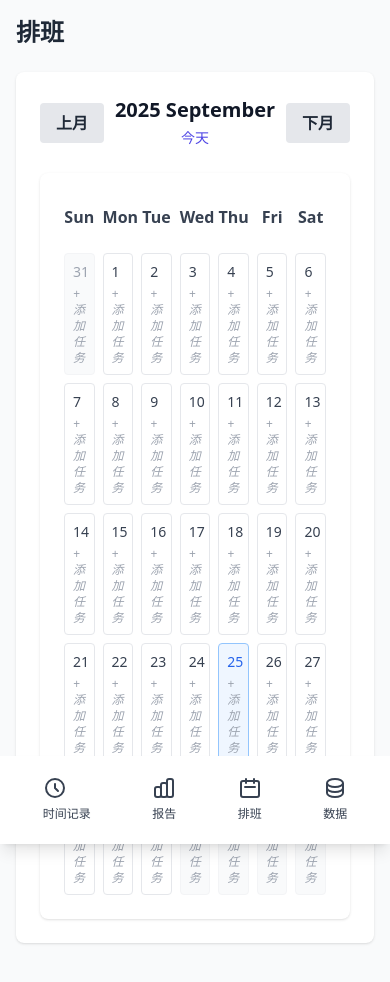
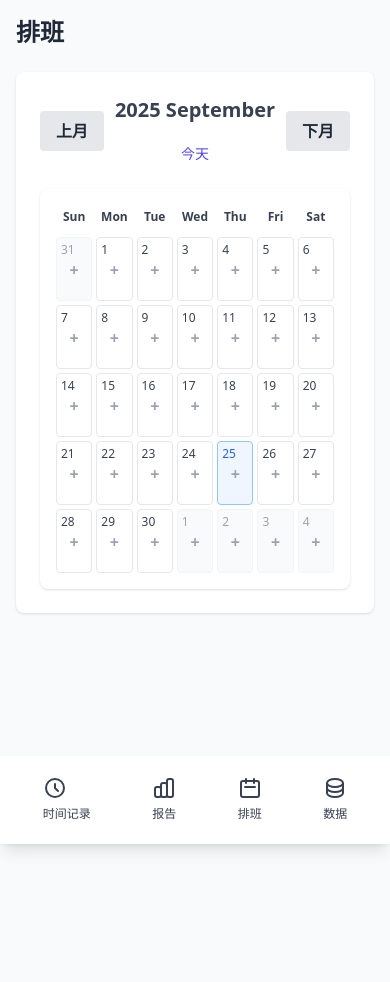
Before and after one commit to JiuWang95/workcum, a React (Vite) app: page /schedule in a window 390 px wide. Shown: the top 982 px of the page. After the commit the page ends 844 px from the top, so only its background shows below. Built offline with nearby package versions, Linux system fonts and the light colour scheme.

Commit message:
style: 统一标题样式并优化日历组件响应式布局
在全局样式中添加标题类(page-heading, section-heading, subsection-heading)并替换各组件中的内联样式
优化MonthlyScheduleCalendar组件在不同屏幕尺寸下的显示效果

```diff
--- a/src/components/CustomShiftManager.jsx
+++ b/src/components/CustomShiftManager.jsx
@@ -77,7 +77,7 @@ const CustomShiftManager = () => {
   return (
     <div className="bg-white rounded-lg shadow p-6 mb-6">
       <div className="flex justify-between items-center mb-4">
-        <h2 className="text-xl font-semibold text-gray-700">{t('time_entry.custom_shift.title')}</h2>
+        <h2 className="section-heading">{t('time_entry.custom_shift.title')}</h2>
         <button
           onClick={() => setShowForm(!showForm)}
           className="bg-indigo-600 hover:bg-indigo-700 text-white font-bold py-2 px-4 rounded focus:outline-none focus:shadow-outline"
--- a/src/components/MonthlyScheduleCalendar.jsx
+++ b/src/components/MonthlyScheduleCalendar.jsx
@@ -140,39 +140,49 @@ const MonthlyScheduleCalendar = ({ currentDate, onDateChange }) => {
   };
 
   return (
-    <div className="bg-white rounded-lg shadow p-6">
-      <div className="grid grid-cols-7 gap-2 mb-4">
+    <div className="bg-white rounded-lg shadow p-4 md:p-6">
+      <div className="grid grid-cols-7 gap-1 mb-2 md:mb-4">
         {['Sun', 'Mon', 'Tue', 'Wed', 'Thu', 'Fri', 'Sat'].map((day, index) => (
-          <div key={index} className="text-center font-semibold text-gray-700 py-2">
+          <div key={index} className="text-center font-semibold text-gray-700 py-1 md:py-2 text-xs md:text-sm">
             {day}
           </div>
         ))}
       </div>
 
-      <div className="grid grid-cols-7 gap-2">
+      <div className="grid grid-cols-7 gap-1">
         {calendarDays.map((day, index) => {
           const daySchedules = getScheduleForDate(day);
           const dayTimeEntries = getTimeEntriesForDate(day);
           const isToday = isSameDay(day, new Date());
           const isCurrentMonth = isSameMonth(day, currentDate);
 
+          // Limit the number of items displayed on mobile
+          const maxItemsMobile = 1;
+          const maxItemsDesktop = 2;
+          const isMobile = window.innerWidth < 768;
+          const maxItems = isMobile ? maxItemsMobile : maxItemsDesktop;
+
+          const totalItems = daySchedules.length + dayTimeEntries.length;
+          const showItems = Math.min(totalItems, maxItems);
+          const hasMoreItems = totalItems > maxItems;
+
           return (
             <div
               key={index}
-              className={`min-h-24 border rounded p-2 cursor-pointer ${
+              className={`min-h-16 md:min-h-24 border rounded p-1 md:p-2 cursor-pointer ${
                 isToday ? 'bg-blue-50 border-blue-300' : isCurrentMonth ? 'border-gray-200' : 'border-gray-100 bg-gray-50'
               }`}
               onClick={() => handleDateClick(day)}
             >
-              <div className={`text-sm font-medium mb-1 ${
+              <div className={`text-xs md:text-sm font-medium mb-1 ${
                 isToday ? 'text-blue-600' : isCurrentMonth ? 'text-gray-700' : 'text-gray-400'
               }`}>
                 {format(day, 'd')}
               </div>
 
-              <div className="space-y-1">
+              <div className="space-y-0.5 md:space-y-1">
                 {/* Display schedules */}
-                {daySchedules.slice(0, 2).map((schedule) => (
+                {daySchedules.slice(0, maxItems).map((schedule) => (
                   <div
                     key={schedule.id}
                     className="text-xs bg-indigo-100 text-indigo-800 p-1 rounded truncate"
@@ -181,37 +191,37 @@ const MonthlyScheduleCalendar = ({ currentDate, onDateChange }) => {
                       handleEdit(schedule);
                     }}
                   >
-                    <div className="font-medium">{schedule.title}</div>
-                    <div className="text-indigo-600">
+                    <div className="font-medium truncate">{schedule.title}</div>
+                    <div className="text-indigo-600 text-xs">
                       {formatTime(schedule.startTime)} - {formatTime(schedule.endTime)}
                     </div>
                   </div>
                 ))}
 
-                {/* Display time entries */}
-                {dayTimeEntries.slice(0, 2).map((entry) => (
+                {/* Display time entries if no schedules or space available */}
+                {daySchedules.length < maxItems && dayTimeEntries.slice(0, maxItems - daySchedules.length).map((entry) => (
                   <div
                     key={entry.id}
                     className="text-xs bg-green-100 text-green-800 p-1 rounded truncate"
                   >
-                    <div className="font-medium">{t('time_entry.entry')}</div>
-                    <div className="text-green-600">
+                    <div className="font-medium truncate">{t('time_entry.entry')}</div>
+                    <div className="text-green-600 text-xs">
                       {formatTime(entry.startTime)} - {formatTime(entry.endTime)}
                     </div>
                   </div>
                 ))}
 
                 {/* Show count if there are more items */}
-                {(daySchedules.length + dayTimeEntries.length) > 4 && (
+                {hasMoreItems && (
                   <div className="text-xs text-gray-500">
-                    +{(daySchedules.length + dayTimeEntries.length) - 4} more
+                    +{totalItems - maxItems} more
                   </div>
                 )}
 
                 {/* Show placeholder if no items */}
-                {daySchedules.length === 0 && dayTimeEntries.length === 0 && (
-                  <div className="text-xs text-gray-400 italic">
-                    {t('schedule.add_task')}
+                {totalItems === 0 && (
+                  <div className="flex justify-center items-center h-4 md:h-6">
+                    <span className="text-gray-400 text-base md:text-lg font-bold">+</span>
                   </div>
                 )}
               </div>
@@ -223,7 +233,7 @@ const MonthlyScheduleCalendar = ({ currentDate, onDateChange }) => {
       {showModal && (
         <div className="fixed inset-0 bg-black bg-opacity-50 flex items-center justify-center z-50">
           <div className="bg-white rounded-lg p-6 w-full max-w-md">
-            <h2 className="text-xl font-bold mb-4">
+            <h2 className="section-heading">
               {formData.id ? t('schedule.edit_schedule') : t('schedule.add_schedule')}
             </h2>
 
--- a/src/components/ScheduleCalendar.jsx
+++ b/src/components/ScheduleCalendar.jsx
@@ -166,7 +166,7 @@ const ScheduleCalendar = ({ currentDate }) => {
       {showModal && (
         <div className="fixed inset-0 bg-black bg-opacity-50 flex items-center justify-center z-50">
           <div className="bg-white rounded-lg p-6 w-full max-w-md">
-            <h2 className="text-xl font-bold mb-4">
+            <h2 className="section-heading">
               {formData.id ? t('schedule.edit_schedule') : t('schedule.add_schedule')}
             </h2>
 
--- a/src/components/TimeEntryForm.jsx
+++ b/src/components/TimeEntryForm.jsx
@@ -107,7 +107,7 @@ const TimeEntryForm = ({ onAddEntry }) => {
 
   return (
     <div className="bg-white rounded-lg shadow p-6">
-      <h2 className="text-xl font-semibold text-gray-700 mb-4">{t('time_entry.add_entry')}</h2>
+      <h2 className="section-heading">{t('time_entry.add_entry')}</h2>
       <form onSubmit={handleSubmit}>
         <div className="mb-4">
           <label className="block text-gray-700 text-sm font-bold mb-2" htmlFor="date">
--- a/src/pages/ReportPage.jsx
+++ b/src/pages/ReportPage.jsx
@@ -49,7 +49,7 @@ const ReportPage = () => {
 
   return (
     <div className="max-w-6xl mx-auto">
-      <h1 className="text-2xl font-bold text-gray-800 mb-6">{t('reports.title')}</h1>
+      <h1 className="page-heading">{t('reports.title')}</h1>
 
       <div className="bg-white rounded-lg shadow p-6 mb-8">
         <div className="grid grid-cols-1 md:grid-cols-4 gap-4 mb-6">
@@ -105,7 +105,7 @@ const ReportPage = () => {
         </div>
 
         <div className="bg-indigo-50 rounded-lg p-4 mb-6">
-          <h2 className="text-lg font-semibold text-indigo-800 mb-2">{t('reports.summary')}</h2>
+          <h2 className="subsection-heading">{t('reports.summary')}</h2>
           <p className="text-2xl font-bold text-indigo-600">
             {totalHours}h {remainingMinutes}m
           </p>
--- a/src/pages/SchedulePage.jsx
+++ b/src/pages/SchedulePage.jsx
@@ -22,7 +22,7 @@ const SchedulePage = () => {
 
   return (
     <div className="max-w-6xl mx-auto">
-      <h1 className="text-2xl font-bold text-gray-800 mb-6">{t('schedule.title')}</h1>
+      <h1 className="page-heading">{t('schedule.title')}</h1>
 
       <div className="bg-white rounded-lg shadow p-6 mb-8">
         <div className="flex justify-between items-center mb-6">
@@ -34,7 +34,7 @@ const SchedulePage = () => {
           </button>
 
           <div className="text-center">
-            <h2 className="text-xl font-semibold">
+            <h2 className="section-heading">
               {format(currentMonth, 'yyyy MMMM')}
             </h2>
             <button
--- a/src/pages/TimeEntryPage.jsx
+++ b/src/pages/TimeEntryPage.jsx
@@ -21,7 +21,7 @@ const TimeEntryPage = () => {
 
   return (
     <div className="max-w-4xl mx-auto">
-      <h1 className="text-2xl font-bold text-gray-800 mb-6">{t('time_entry.title')}</h1>
+      <h1 className="page-heading">{t('time_entry.title')}</h1>
 
       {/* Custom Shift Manager */}
       <CustomShiftManager />
@@ -31,7 +31,7 @@ const TimeEntryPage = () => {
           <TimeEntryForm onAddEntry={handleAddEntry} />
         </div>
         <div>
-          <h2 className="text-xl font-semibold text-gray-700 mb-4">{t('time_entry.recent_entries')}</h2>
+          <h2 className="section-heading">{t('time_entry.recent_entries')}</h2>
           {entries.length === 0 ? (
             <p className="text-gray-500">{t('time_entry.no_entries')}</p>
           ) : (
--- a/src/styles/globals.css
+++ b/src/styles/globals.css
@@ -94,3 +94,16 @@ body {
 .table-cell {
   @apply px-4 py-3 text-sm text-gray-500;
 }
+
+/* Heading styles */
+.page-heading {
+  @apply text-2xl font-bold text-gray-800 mb-6;
+}
+
+.section-heading {
+  @apply text-xl font-semibold text-gray-700 mb-4;
+}
+
+.subsection-heading {
+  @apply text-lg font-medium text-gray-600 mb-2;
+}
```
Also changed, not shown: src/pages/DataPage.jsx (+4 -4 lines).
